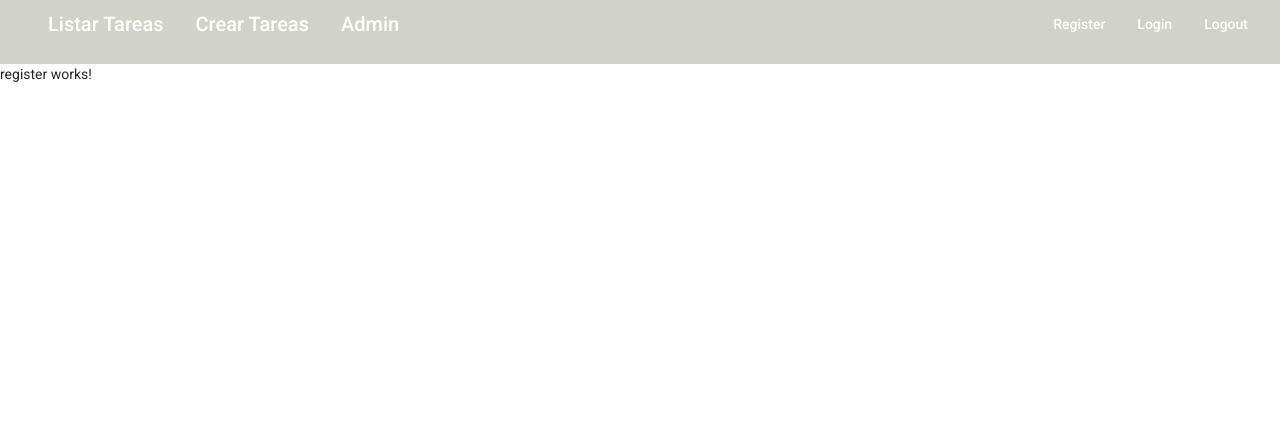
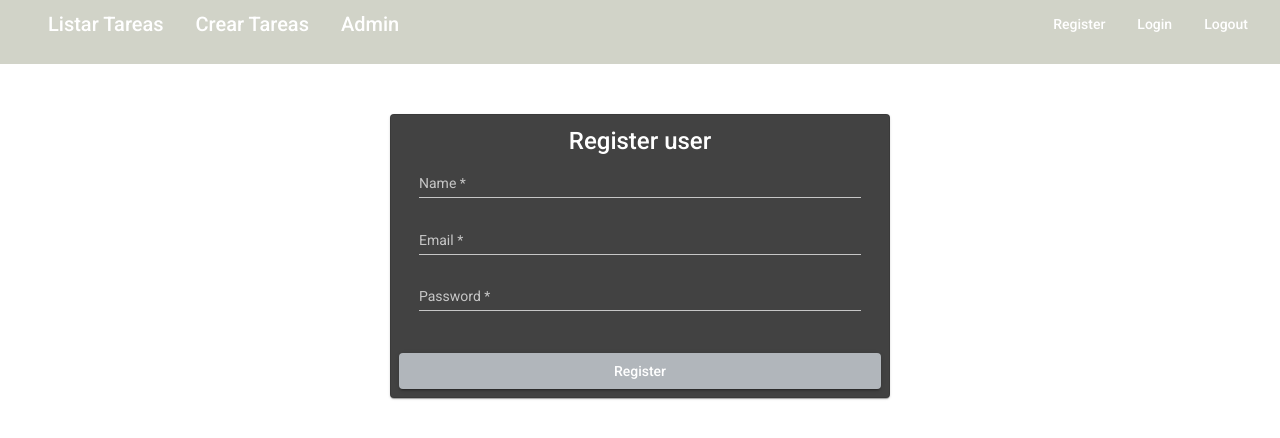
Before and after one commit to sttivenquiroga/SttivenBoard, an Angular app in the folder frontend/: page /register in a window 1280 px wide. Shown: the top 438 px of the page. Built offline with nearby package versions, Linux system fonts and the light colour scheme.

Commit message:
Includes register module angular, and functions of verification

```diff
--- a/frontend/src/app/home/register/register.component.css
+++ b/frontend/src/app/home/register/register.component.css
@@ -0,0 +1,24 @@
+.form{
+    display: flex;
+    justify-content: center;
+    align-items: center;
+    padding: 50px 0px;
+}
+.container{
+    display: flex;
+    flex-direction: column;
+}
+.button{
+    width: 100%;
+}
+.card{
+    min-width: 150px;
+    max-width: 500px;
+    width: 100%;
+}
+mat-card-title{
+    text-align: center;
+}
+.colorButton{
+    background-color: #f0f8ffa4;
+}
--- a/frontend/src/app/home/register/register.component.html
+++ b/frontend/src/app/home/register/register.component.html
@@ -1 +1,74 @@
-<p>register works!</p>
+<div class="form">
+  <mat-card class="card">
+    <mat-card-title> Register user </mat-card-title>
+    <div class="col-12 col-lg-12" *ngIf="successMessage">
+      <div class="alert alert-success alert-dismissible" role="alert">
+        <div class="alert-message">
+          {{ successMessage }}
+        </div>
+        <button
+          type="button"
+          class="close"
+          (click)="closeAlert()"
+          data-dismiss="alert"
+          aria-label="Close"
+        >
+          <span aria-hidden="true">X</span>
+        </button>
+      </div>
+    </div>
+    <div class="col-12 col-lg-12" *ngIf="errorMessage">
+      <div class="alert alert-danger alert-dismissible" role="alert">
+        <div class="alert-message">
+          {{ errorMessage }}
+        </div>
+        <button
+          type="button"
+          class="close"
+          (click)="closeAlert()"
+          data-dismiss="alert"
+          aria-label="Close"
+        >
+          <span aria-hidden="true">X</span>
+        </button>
+      </div>
+    </div>
+    <mat-card-content>
+      <div class="container">
+        <mat-form-field>
+          <input
+            [(ngModel)]="registerData.name"
+            matInput
+            placeholder="Name"
+            required
+          />
+        </mat-form-field>
+        <mat-form-field>
+          <input
+            [(ngModel)]="registerData.email"
+            matInput
+            placeholder="Email"
+            required
+          />
+        </mat-form-field>
+        <mat-form-field>
+          <input
+            [(ngModel)]="registerData.password"
+            matInput
+            placeholder="Password"
+            required
+          />
+        </mat-form-field>
+      </div>
+    </mat-card-content>
+    <mat-card-actions>
+      <button
+        (click)="registerUser()"
+        class="button colorButton"
+        mat-raised-button
+      >
+        Register
+      </button>
+    </mat-card-actions>
+  </mat-card>
+</div>
--- a/frontend/src/app/home/register/register.component.ts
+++ b/frontend/src/app/home/register/register.component.ts
@@ -1,15 +1,52 @@
 import { Component, OnInit } from '@angular/core';
+import { AuthService } from '../../services/auth.service';
+import { Router } from '@angular/router';
 
 @Component({
   selector: 'app-register',
   templateUrl: './register.component.html',
-  styleUrls: ['./register.component.css']
+  styleUrls: ['./register.component.css'],
 })
 export class RegisterComponent implements OnInit {
+  public registerData: any;
+  public successMessage: String;
+  public errorMessage: String;
 
-  constructor() { }
+  constructor(private auth: AuthService, private router: Router) {
+    this.registerData = {};
+    this.successMessage = '';
+    this.errorMessage = '';
+  }
+  ngOnInit(): void {}
 
-  ngOnInit(): void {
+  registerUser() {
+    if (
+      !this.registerData.name ||
+      !this.registerData.email ||
+      !this.registerData.password
+    ) {
+      this.errorMessage = 'Process failed: Incomplete data';
+      this.registerData = {};
+      this.closeAlert();
+    } else {
+      this.auth.registerUser(this.registerData).subscribe(
+        (res) => {
+          console.log(res);
+          this.successMessage = 'Register user: Sucessful';
+          this.closeAlert();
+        },
+        (err) => {
+          console.log(err);
+          this.errorMessage = err.error;
+          this.closeAlert();
+        }
+      );
+    }
   }
-
+  closeAlert() {
+    setTimeout(() => {
+      this.successMessage = '';
+      this.errorMessage = '';
+    }, 2000);
+  }
 }
--- a/frontend/src/app/services/auth.service.ts
+++ b/frontend/src/app/services/auth.service.ts
@@ -1,9 +1,17 @@
 import { Injectable } from '@angular/core';
+import { HttpClient } from '@angular/common/http';
+import { environment } from '../../environments/environment';
 
 @Injectable({
-  providedIn: 'root'
+  providedIn: 'root',
 })
 export class AuthService {
+  private env: String;
 
-  constructor() { }
+  constructor(private http: HttpClient) {
+    this.env = environment.APP_URL;
+  }
+  registerUser(user: any) {
+    return this.http.post(this.env + "user/registerUser", user);
+  }
 }
```
Also changed, not shown: frontend/src/app/app.module.ts (+13 -8 lines).
